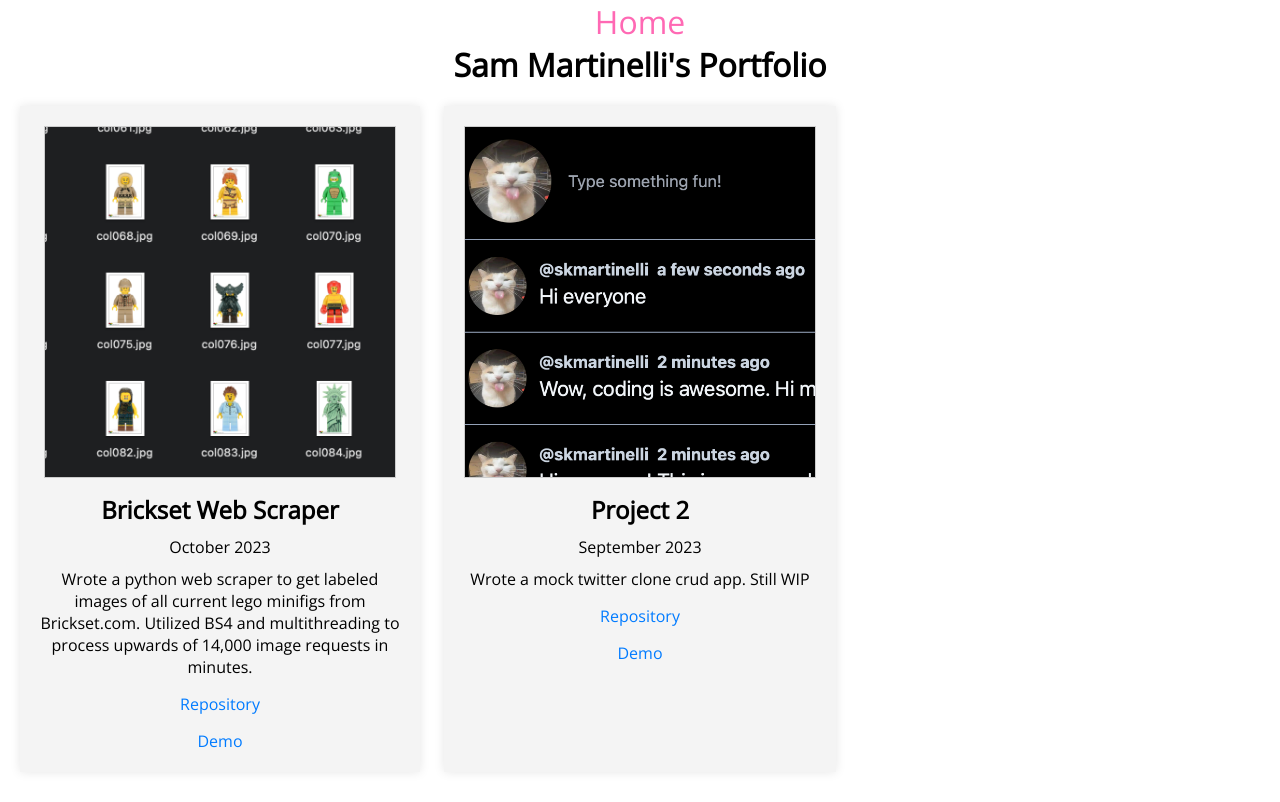
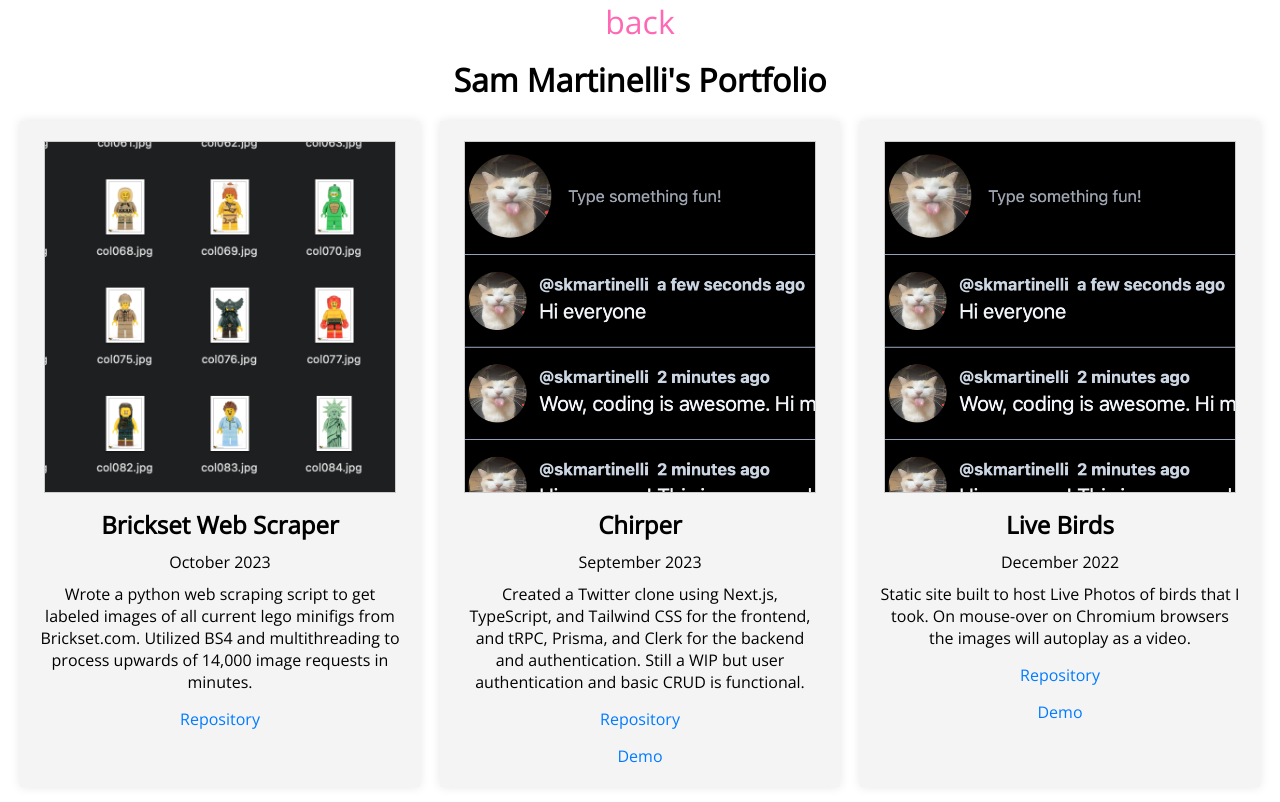
Before and after one commit to skmartinelli/skmartinelli.github.io, a plain HTML site: page portfolio.html in a window 1280 px wide. Drawn offline with nearby package versions, Linux system fonts and the light colour scheme.

Commit message:
Update portfolio

```diff
--- a/portfolio.html
+++ b/portfolio.html
@@ -10,7 +10,7 @@
 </head>
 <body>
     <header>
-        <p><a class="headerLink" href="index.html">Home</a></p>
+        <p id="backButton"><a class="headerLink"  href="index.html">back</a></p>
         <h1>Sam Martinelli's Portfolio</h1>
     </header>
     <mainbody>
@@ -22,23 +22,35 @@
                 <h2>Brickset Web Scraper</h2>
                 <p class="date-created">October 2023</p>
 
-                <p>Wrote a python web scraper to get labeled images of all current lego minifigs from Brickset.com. Utilized BS4 and multithreading to process upwards of 14,000 image requests in minutes.</p>
+                <p>Wrote a python web scraping script to get labeled images of all current lego minifigs from Brickset.com. Utilized BS4 and multithreading to process upwards of 14,000 image requests in minutes.</p>
 
                 <!-- FIXME -->
-                <a href="repository1-link">Repository</a>
-                <a href="demo1-link">Demo</a>
+                <a href="https://github.com/skmartinelli/Lego-Minifig-Webscraper">Repository</a>
+
             </div>
             <!-- Project 2 -->
             <div class="portfolio-item">
                 <img class="project-image" src="assets/twitterClone.png" alt="Project 2">
-                <h2>Project 2</h2>
+                <h2>Chirper </h2>
 
                 <p class="date-created">September 2023</p>
-                <p> Wrote a mock twitter clone crud app. Still WIP</p>
+                <p> Created a Twitter clone using Next.js, TypeScript, and Tailwind CSS for the frontend, and tRPC, Prisma, and Clerk for the backend and authentication. Still a WIP but user authentication and basic CRUD is functional.</p>
 
                 <!-- FIXME -->
-                <a href="repository2-link" >Repository</a>
-                <a href="demo2-link">Demo</a>
+                <a href="https://github.com/skmartinelli/chirper" >Repository</a>
+                <a href="https://chirper-wheat.vercel.app">Demo</a>
+            </div>
+            <!-- Project 2 -->
+            <div class="portfolio-item">
+                <img class="project-image" src="assets/twitterClone.png" alt="Project 2">
+                <h2>Live Birds </h2>
+
+                <p class="date-created">December 2022</p>
+                <p> Static site built to host Live Photos of birds that I took. On mouse-over on Chromium browsers the images will autoplay as a video.</p>
+
+                <!-- FIXME -->
+                <a href="https://github.com/skmartinelli/chirper" >Repository</a>
+                <a href="https://live-birds.vercel.app">Demo</a>
             </div>
         </div>
     </mainbody>
--- a/styles/portfolio.css
+++ b/styles/portfolio.css
@@ -79,3 +79,7 @@ body, h1, h2, p, a {
     object-fit: cover; /* This ensures the image covers the square without stretching */
     border: 1px solid #ccc;
 }
+
+#backButton{
+    padding-bottom:15px;
+}
```
Also changed, not shown: about.html (+3 -3 lines).
